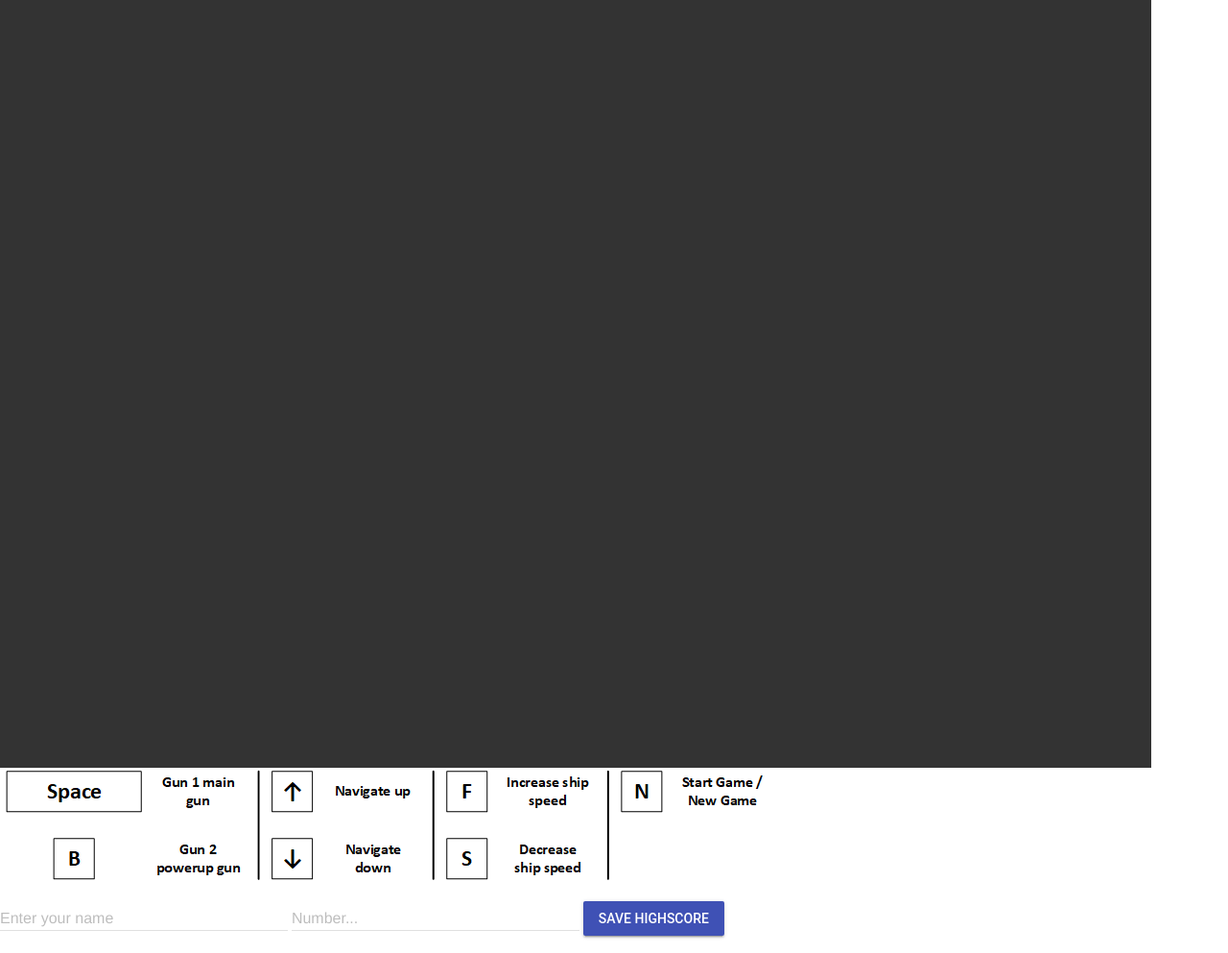
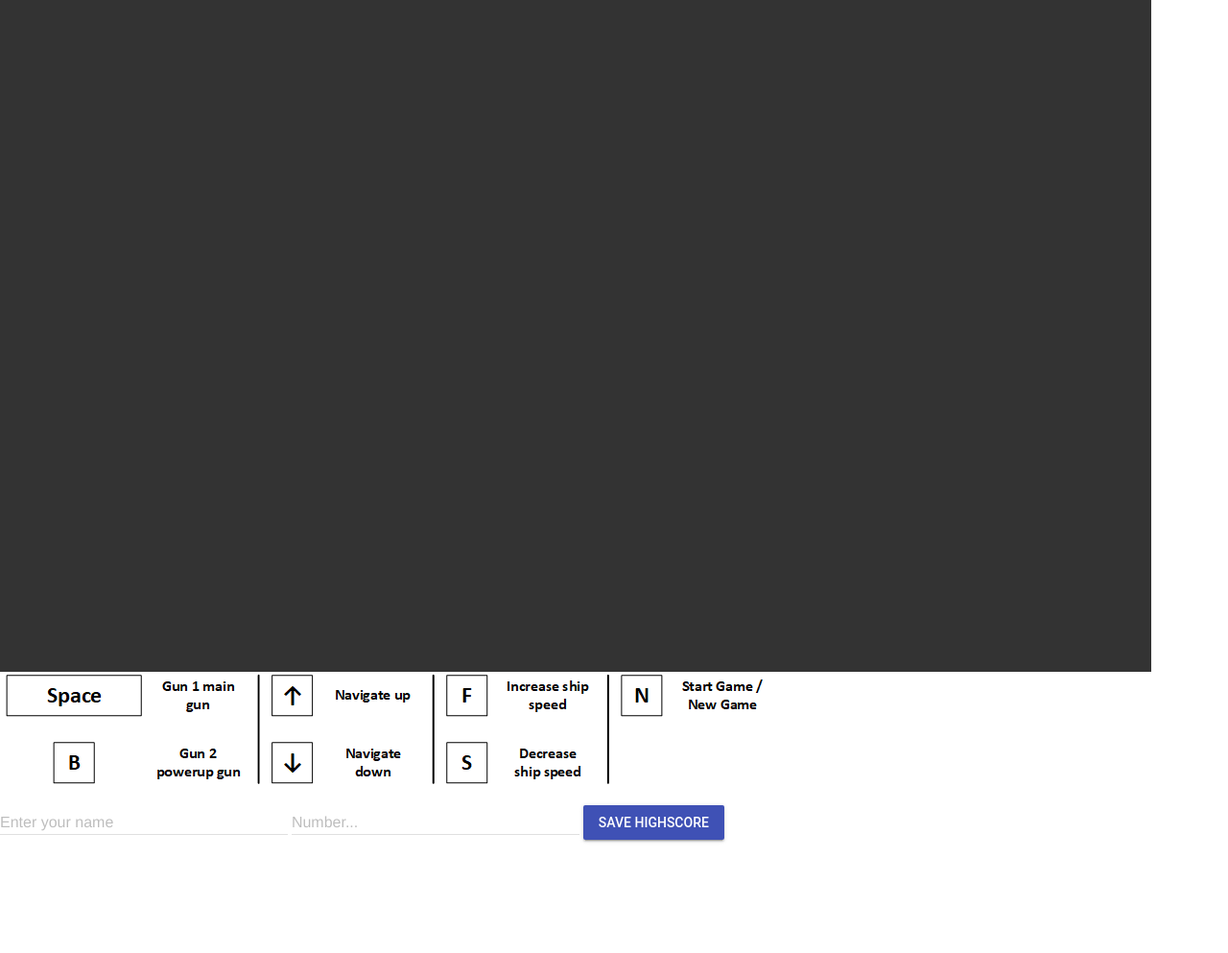
Before and after one commit to berthi666/GOB, a plain HTML site: page dist/index.html in a window 1280 px wide. Shown: the whole page at 96% size. After the commit the page ends 893 px from the top, so only its background shows below. Drawn offline with nearby package versions, Linux system fonts and the light colour scheme.

Commit message:
Update index.html

```diff
--- a/dist/index.html
+++ b/dist/index.html
@@ -21,7 +21,7 @@
 <body >
 
 
-    <canvas id="canvas" width="1200" height="800"></canvas><!---->
+    <canvas id="canvas" width="1200" height="700"></canvas><!---->
     <script src="bundle.js" defer> </script>
 
     <div> <img src= '../img/keys.png'> </div><!---->
```
